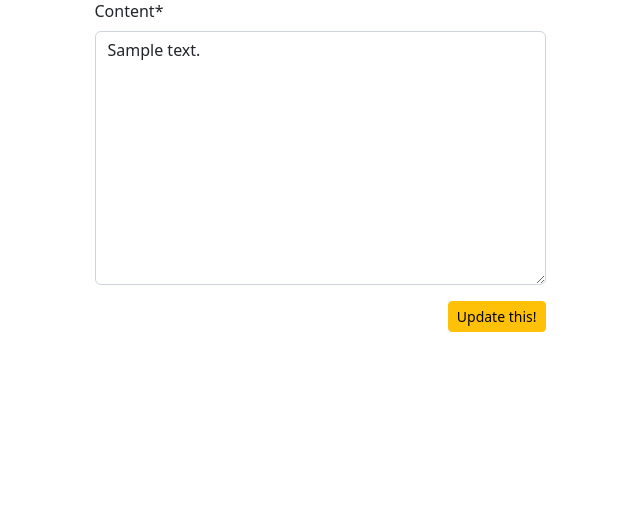
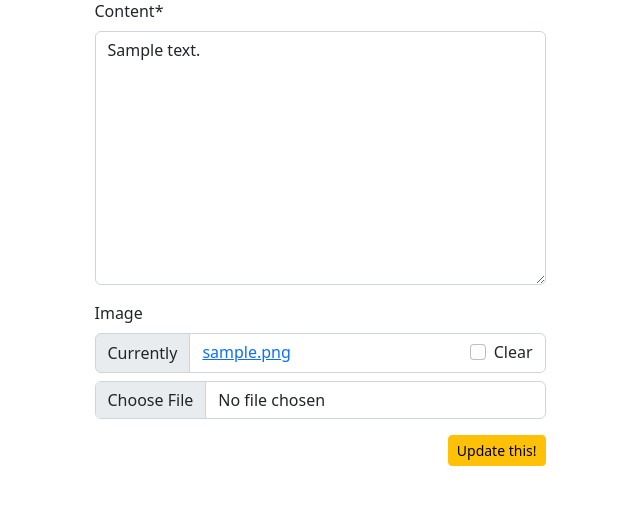
Before and after one commit to maxt86/creditto, a Django app: page /social/post/1/edit/ in a window 1280 px wide. Shown: the part 136-641 px from the top of the page, without its empty margins (320-960 px from the left). Run offline with Django 4.2, Linux system fonts and the light colour scheme; a user stored in the database is signed in; tables that the repository leaves empty hold one stand-in row (values such as "Sample post"); data that the repository does not hold is empty; some libraries are stand-ins or nearby versions.

Commit message:
Add images to posts

```diff
--- a/creditto/social/forms.py
+++ b/creditto/social/forms.py
@@ -14,9 +14,11 @@ class PostForm(forms.ModelForm):
         })
     )
 
+    image = forms.ImageField(label='', required=False)
+
     class Meta:
         model = Post
-        fields = ['content']
+        fields = ['content', 'image']
 
 
 class CommentForm(forms.ModelForm):
--- a/creditto/social/models.py
+++ b/creditto/social/models.py
@@ -46,6 +46,7 @@ class Post(models.Model):
     author = models.ForeignKey(User, on_delete=models.CASCADE)
     created = models.DateTimeField(default=timezone.now)
     content = models.TextField()
+    image = models.ImageField(upload_to='uploads/postpics', blank=True, null=True)
     likes = models.ManyToManyField(User, related_name='likes', blank=True)
     dislikes = models.ManyToManyField(User, related_name='dislikes', blank=True)
 
--- a/creditto/social/templates/social/post_detail.html
+++ b/creditto/social/templates/social/post_detail.html
@@ -29,6 +29,9 @@
       </span>
       {% endif %}
     </h6>
+    {% if post.image %}
+    <img src="{{ post.image.url }}" class="mw-100 d-block border border-muted rounded mx-auto mt-3 mb-2 post-picture">
+    {% endif %}
     {{ post.content }}
     <div class="d-flex gap-1 flex-row justify-content-end my-2">
       <form action="{% url 'like' post.pk %}" method="post">
--- a/creditto/social/templates/social/post_edit.html
+++ b/creditto/social/templates/social/post_edit.html
@@ -11,7 +11,7 @@
 
 <div class="row justify-content-center">
   <div class="col-md-5 col-sm-12">
-    <form method="post">
+    <form method="post" enctype="multipart/form-data">
       {% csrf_token %}
       {{ form|crispy }}
       <div class="d-flex justify-content-end">
--- a/creditto/social/templates/social/posts.html
+++ b/creditto/social/templates/social/posts.html
@@ -6,7 +6,7 @@
 <div class="row justify-content-center">
   <div class="col-md-5 col-sm-12">
     <h5>What's going on?</h5>
-    <form method="post">
+    <form method="post" enctype="multipart/form-data">
       {% csrf_token %}
       {{ form|crispy }}
       <div class="d-flex justify-content-end">
@@ -25,6 +25,9 @@
         <strong>{{ post.author }}</strong>
         <i class="text-secondary">{{ post.created }}</i>
       </h6>
+      {% if post.image %}
+      <img src="{{ post.image.url }}" class="mw-100 d-block border border-muted rounded mx-auto mt-3 mb-2 post-picture">
+      {% endif %}
       {{ post.content }}
       <a href="{% url 'post-detail' post.pk %}" class="stretched-link"></a>
     </div>
--- a/creditto/social/templates/social/profile.html
+++ b/creditto/social/templates/social/profile.html
@@ -60,6 +60,9 @@
       <h6>
         <i class="text-secondary">{{ post.created }}</i>
       </h6>
+      {% if post.image %}
+      <img src="{{ post.image.url }}" class="mw-100 d-block border border-muted rounded mx-auto mt-3 mb-2 post-picture">
+      {% endif %}
       {{ post.content }}
       <a href="{% url 'post-detail' post.pk %}" class="stretched-link"></a>
     </div>
--- a/creditto/social/views.py
+++ b/creditto/social/views.py
@@ -158,7 +158,7 @@ class PostsView(LoginRequiredMixin, View):
             author__profile__followers__in=[request.user.id]
         ).order_by('-created')
 
-        form = PostForm(request.POST)
+        form = PostForm(request.POST, request.FILES)
         if form.is_valid():
             new_post = form.save(commit=False)
             new_post.author = request.user
@@ -220,7 +220,7 @@ class PostDetailView(View):
 class PostEditView(LoginRequiredMixin, UserPassesTestMixin, UpdateView):
 
     model = Post
-    fields = ['content']
+    fields = ['content', 'image']
     template_name = 'social/post_edit.html'
 
     def get_success_url(self):
--- a/creditto/static/css/style.css
+++ b/creditto/static/css/style.css
@@ -19,3 +19,7 @@
 .dropdown-close:hover {
   color: red;
 }
+
+.post-picture {
+  max-height: 20rem;
+}
```
Also changed, not shown: creditto/social/migrations/0011_post_image.py (added), 1 other file.
